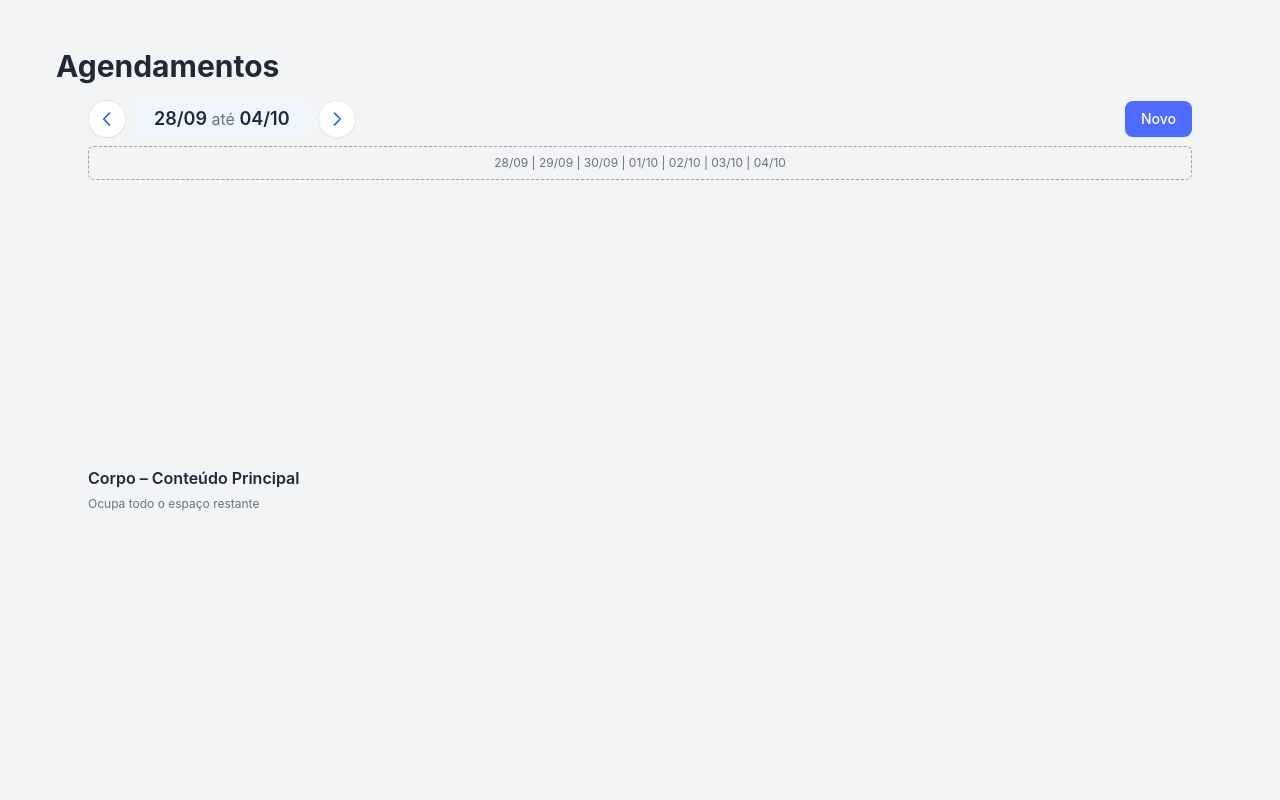
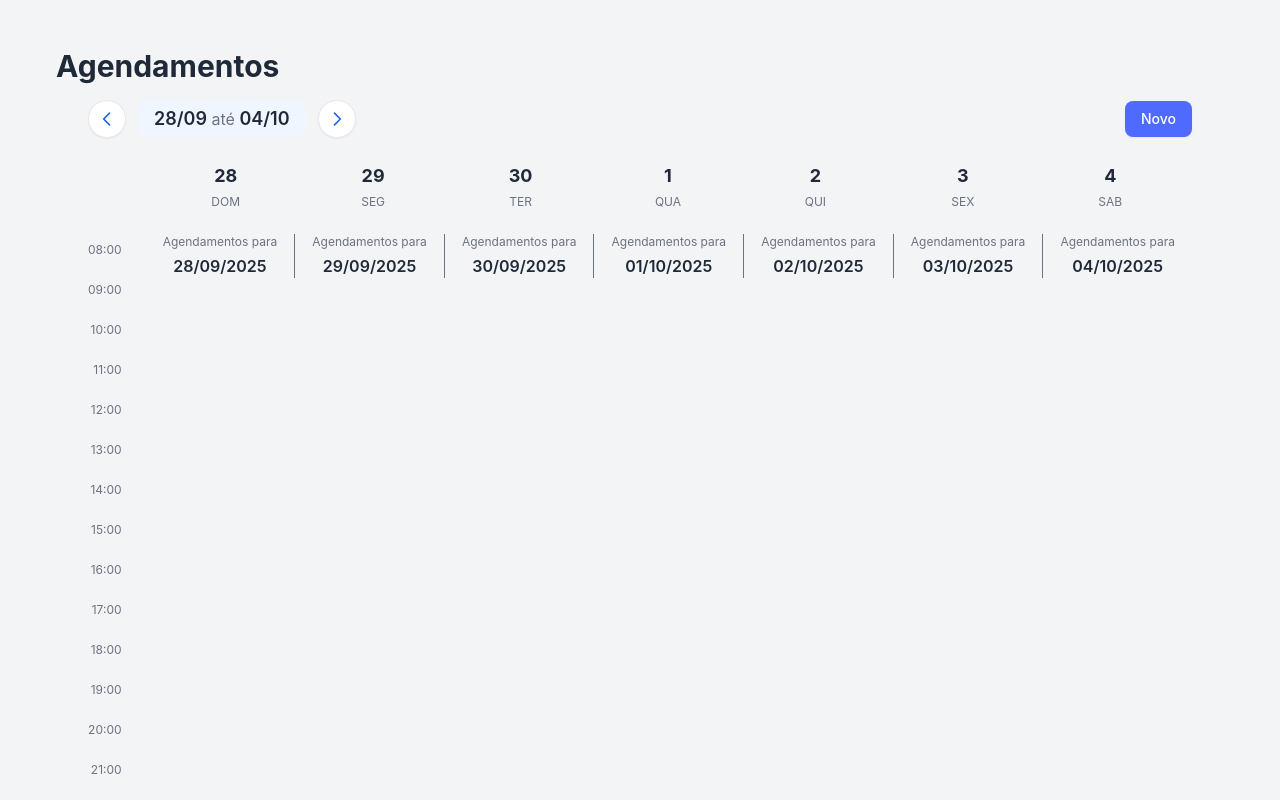
Before and after one commit to katarinacaetano09/agendamento_Israel, a Nuxt app: page / in a window 1280 px wide. Built offline with nearby package versions, Linux system fonts and the light colour scheme; no server answers; the database is empty.

Commit message:
style: alinhamento visual entre lista de dias e agendamentos, divisórias mais escuras, hover nos dias, criação de régua de horários e estrutura de slots

```diff
--- a/app/components/agendamentos/AgendamentoManager.vue
+++ b/app/components/agendamentos/AgendamentoManager.vue
@@ -15,12 +15,17 @@
       <ListaDias :dias="diasSemana" />
     </div>
     <div
-      class="body flex-1 px-8 flex items-center"
+      class="body flex-1 px-8 flex items-start gap-4 mt-2"
       style="min-height: 200px;"
     >
-      <div>
-        <span class="font-semibold text-base text-neutral-800">Corpo – Conteúdo Principal</span><br>
-        <span class="text-xs text-neutral-500">Ocupa todo o espaço restante</span>
+      <ReguaHorarios />
+      <div class="flex-1 flex gap-0 h-full">
+        <ItemAgendamento
+          v-for="(dia, idx) in diasSemana"
+          :key="idx"
+          :data="dia"
+          class="flex-1 min-w-0 border-r border-gray-500 last:border-none"
+        />
       </div>
     </div>
   </div>
@@ -30,6 +35,8 @@
 import AgendamentoSemanaControl from './AgendamentoSemanaControl.vue'
 import ProfissionalInfo from './ProfissionalInfo.vue'
 import ListaDias from './ListaDias.vue'
+import ReguaHorarios from './ReguaHorarios.vue'
+import ItemAgendamento from './ItemAgendamento.vue'
 import BaseButton from '../BaseButton.vue'
 
 import { useAgendamentoStore } from '~/stores/agendamento'
@@ -37,7 +44,7 @@ import { storeToRefs } from 'pinia'
 
 export default {
   name: 'AgendamentoManager',
-  components: { AgendamentoSemanaControl, ProfissionalInfo, ListaDias, BaseButton },
+  components: { AgendamentoSemanaControl, ProfissionalInfo, ListaDias, ReguaHorarios, ItemAgendamento, BaseButton },
   setup() {
     const agendamentoStore = useAgendamentoStore()
     const { dataSemana } = storeToRefs(agendamentoStore)
--- /dev/null
+++ b/app/components/agendamentos/DiaItem.vue
@@ -0,0 +1,15 @@
+<template>
+  <div class="flex flex-col items-center justify-center h-full w-full py-2 transition-colors duration-150 cursor-pointer hover:bg-blue-50 hover:shadow-sm rounded">
+    <span class="text-lg font-bold text-neutral-800">{{ diaNumero }}</span>
+    <span class="text-xs text-neutral-500 uppercase mt-1">{{ diaSemana }}</span>
+  </div>
+</template>
+
+<script setup lang="ts">
+import { computed } from 'vue'
+const props = defineProps<{ data: Date }>()
+
+const diaNumero = computed(() => props.data.getDate())
+const diasSemana = ['dom', 'seg', 'ter', 'qua', 'qui', 'sex', 'sab']
+const diaSemana = computed(() => diasSemana[props.data.getDay()])
+</script>
--- /dev/null
+++ b/app/components/agendamentos/ItemAgendamento.vue
@@ -0,0 +1,15 @@
+<template>
+  <div class="flex flex-col items-center justify-start h-full w-full px-2">
+    <span class="text-xs text-neutral-500">Agendamentos para</span>
+    <span class="text-base font-semibold text-neutral-800 mt-1">{{ dataFormatada }}</span>
+  </div>
+</template>
+
+<script setup lang="ts">
+import { computed } from 'vue'
+const props = defineProps<{ data: Date }>()
+
+const dataFormatada = computed(() =>
+  props.data.toLocaleDateString('pt-BR', { day: '2-digit', month: '2-digit', year: 'numeric' })
+)
+</script>
--- a/app/components/agendamentos/ListaDias.vue
+++ b/app/components/agendamentos/ListaDias.vue
@@ -1,15 +1,11 @@
 <template>
-  <div class="w-full mt-2 border border-dashed border-gray-400 rounded p-2 flex justify-center">
-    <!-- Apenas para visualização temporária -->
-    <span class="text-xs text-gray-500">{{ diasFormatados }}</span>
+  <div class="w-full mt-2 rounded p-2 flex gap-0">
+    <div class="min-w-[56px]" />
+    <DiaItem v-for="(dia, idx) in props.dias" :key="idx" :data="dia" class="flex-1 min-w-0" />
   </div>
 </template>
 
 <script setup lang="ts">
-import { computed } from 'vue'
+import DiaItem from './DiaItem.vue'
 const props = defineProps<{ dias: Date[] }>()
-
-const diasFormatados = computed(() =>
-  props.dias.map(d => d.toLocaleDateString('pt-BR', { day: '2-digit', month: '2-digit' })).join(' | ')
-)
 </script>
--- /dev/null
+++ b/app/components/agendamentos/ReguaHorarios.vue
@@ -0,0 +1,14 @@
+<template>
+  <div class="flex flex-col gap-2 py-2">
+    <div v-for="hora in horas" :key="hora" class="text-xs text-neutral-500 text-right pr-2 min-h-[32px] flex items-start justify-end">
+      <span>{{ hora }}</span>
+    </div>
+  </div>
+</template>
+
+<script setup lang="ts">
+const horas: string[] = []
+for (let h = 8; h <= 22; h++) {
+  horas.push(h.toString().padStart(2, '0') + ':00')
+}
+</script>
```
